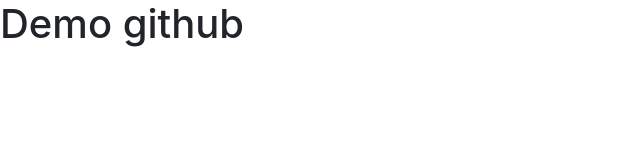
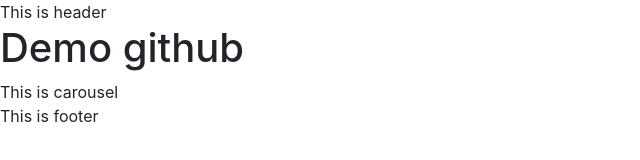
Before and after one commit to nguyenanhtu07081998/fe53e, a plain HTML site: page index.html in a window 1280 px wide. Shown: the whole page, without its empty margins (0-640 px from the left). Drawn offline with nearby package versions, Linux system fonts and the light colour scheme.

Commit message:
carousel

```diff
--- a/index.html
+++ b/index.html
@@ -10,8 +10,10 @@
     <link rel="stylesheet" href="https://stackpath.bootstrapcdn.com/bootstrap/4.3.1/css/bootstrap.min.css" integrity="sha384-ggOyR0iXCbMQv3Xipma34MD+dH/1fQ784/j6cY/iJTQUOhcWr7x9JvoRxT2MZw1T" crossorigin="anonymous">
   </head>
   <body>
+    <header>This is header</header>
     <h1>Demo github</h1>
-
+    <section>This is carousel</section>
+    <footer>This is footer</footer>
 
 
     <!-- Optional JavaScript -->
```
